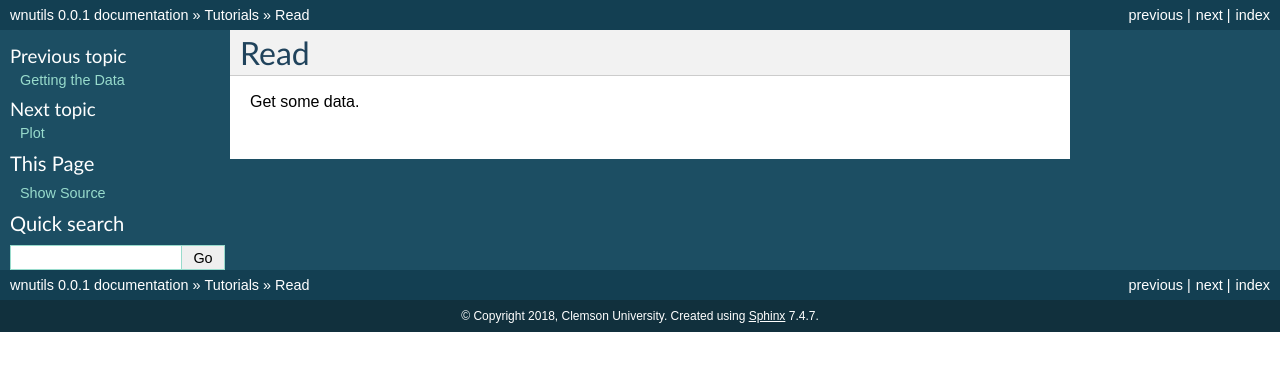
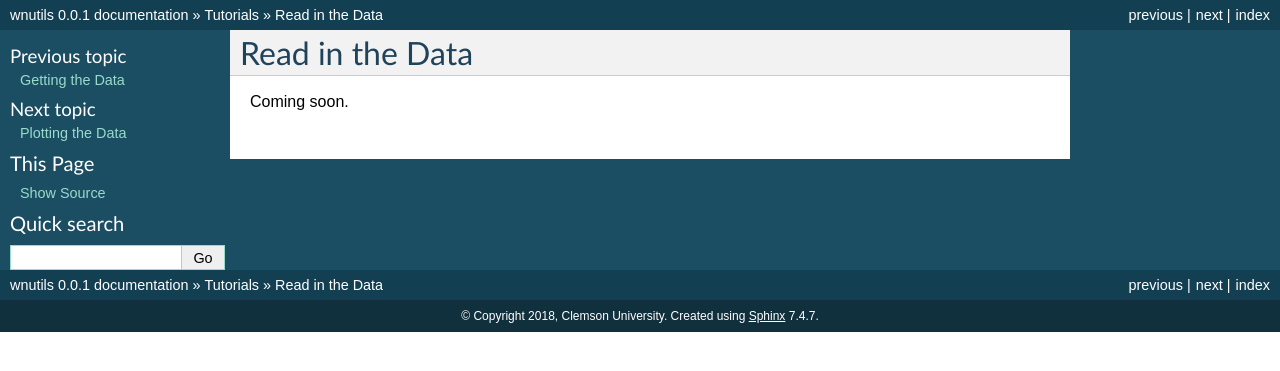
Before and after one commit to mbradle/wnutils, a Sphinx documentation site: the page built from doc/source/read_tutorial.rst, in a window 1280 px wide. Shown: the top 371 px of the page. Built offline with Sphinx 7.4.7, drawn with Linux system fonts in a browser that asks for light colours.

Commit message:
Update file.

```diff
--- a/README.rst
+++ b/README.rst
@@ -32,4 +32,4 @@ Usage
 -----
 
 The best way to get started using wnutils is to follow the
-:ref:`tutorials`.
+`tutorials <http://wnutils.readthedocs.io/en/latest/tutorials.html/>`_.
--- a/doc/source/plot_tutorial.rst
+++ b/doc/source/plot_tutorial.rst
@@ -1,2 +1,4 @@
-Plot
-==========================================
+Plotting the Data
+==================
+
+Coming soon.
--- a/doc/source/read_tutorial.rst
+++ b/doc/source/read_tutorial.rst
@@ -1,4 +1,4 @@
-Read
-==========================================
+Read in the Data
+================
 
-Get some data.
+Coming soon.
--- a/doc/source/tutorials.rst
+++ b/doc/source/tutorials.rst
@@ -1,5 +1,3 @@
-.. _tutorials:
-
 Tutorials
 =========
 
```
